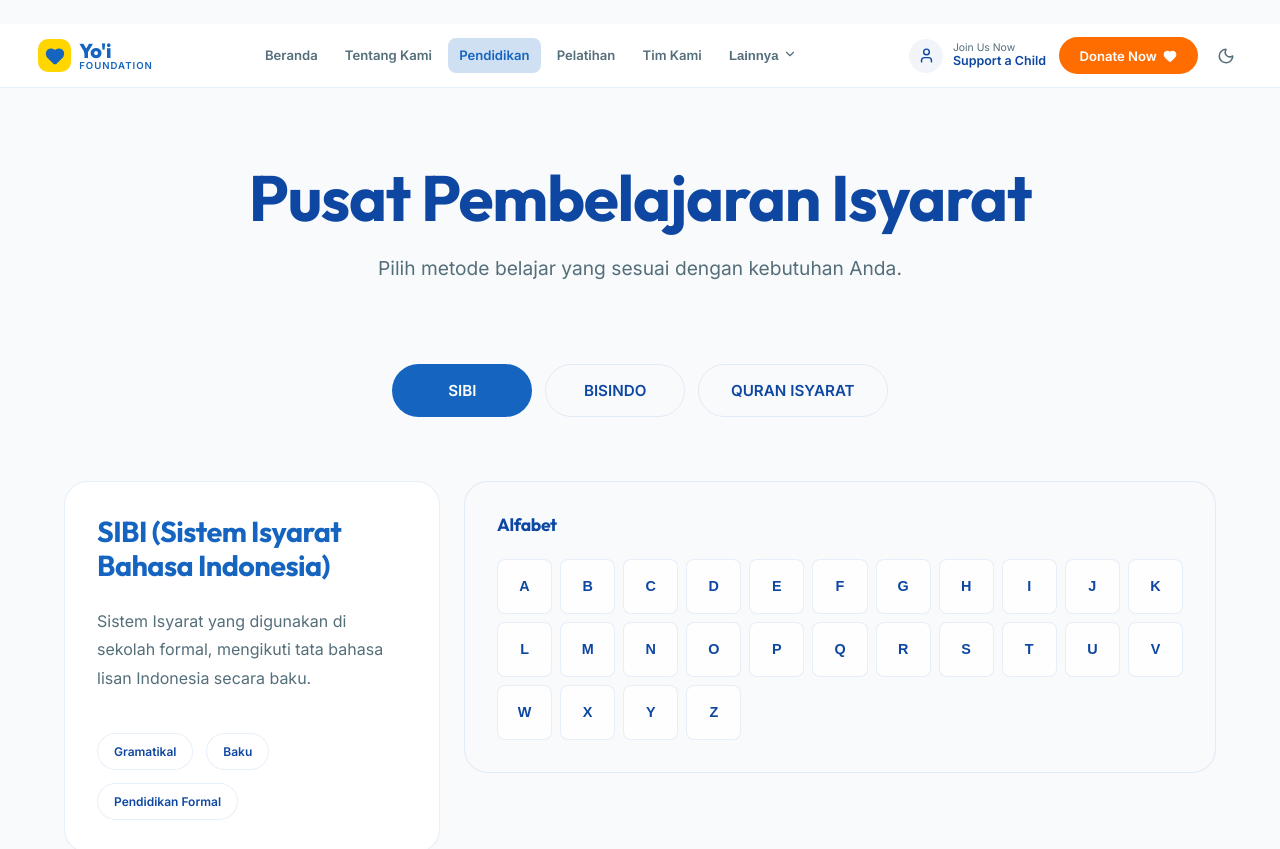
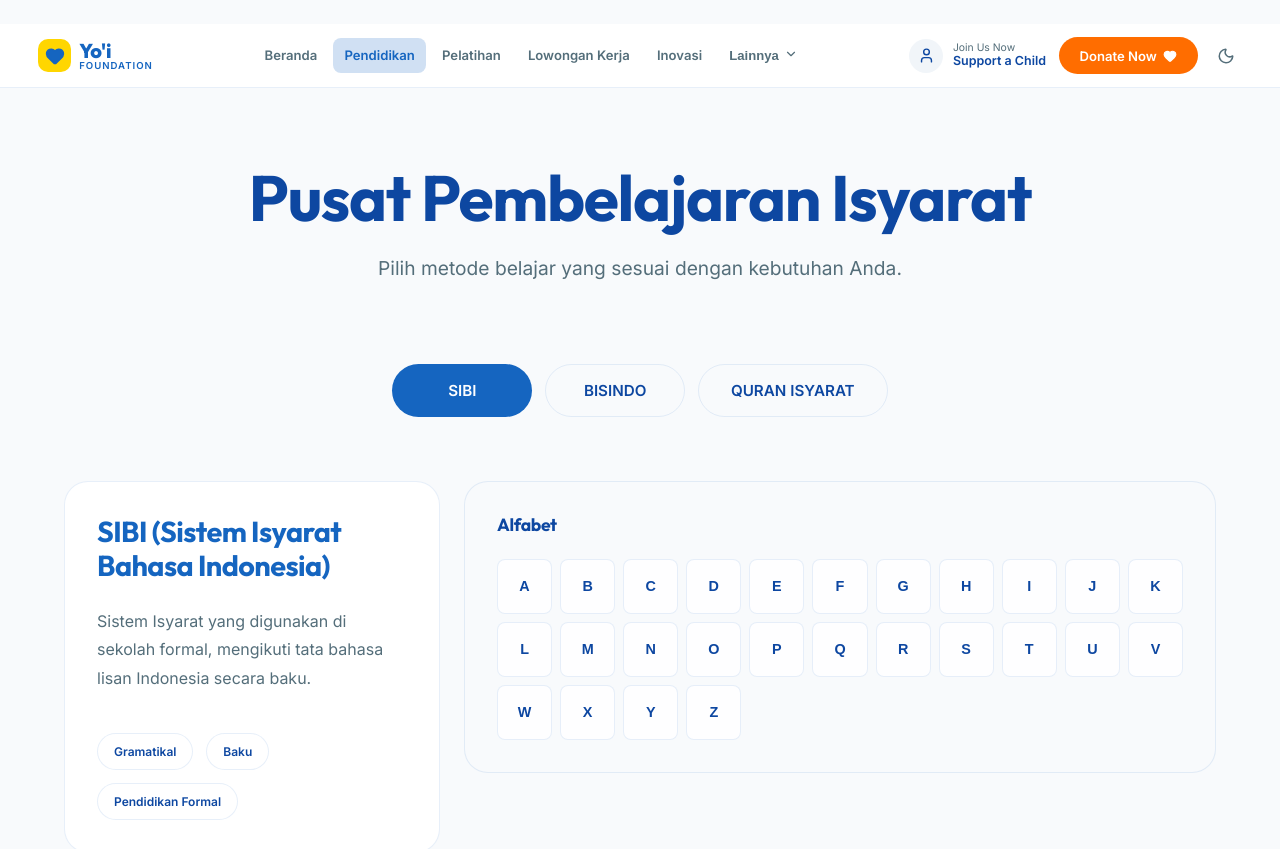
Before and after one commit to anhar-glicth/yoiapp, a React (Vite) app: page /learning in a window 1280 px wide. Shown: the top 849 px of the page. Built offline with nearby package versions, Linux system fonts and the light colour scheme.

Commit message:
feat: implement responsive Navbar component with dark mode and navigation links

```diff
--- a/src/components/Navbar.jsx
+++ b/src/components/Navbar.jsx
@@ -32,16 +32,16 @@ const Navbar = () => {
   // Primary links shown directly in navbar
   const primaryLinks = [
     { name: 'Beranda', path: '/' },
-    { name: 'Tentang Kami', path: '/about' },
     { name: 'Pendidikan', path: '/learning' },
     { name: 'Pelatihan', path: '/pelatihan' },
-    { name: 'Tim Kami', path: '/team' },
+    { name: 'Lowongan Kerja', path: '/lowongan' },
+    { name: 'Inovasi', path: '/inovasi' },
   ]
 
   // Secondary links inside "Lainnya" dropdown
   const moreLinks = [
-    { name: 'Lowongan Kerja', path: '/lowongan', icon: '💼' },
-    { name: 'Inovasi', path: '/inovasi', icon: '💡' },
+    { name: 'Tentang Kami', path: '/about', icon: '🏛️' },
+    { name: 'Tim Kami', path: '/team', icon: '👥' },
   ]
 
   const allLinks = [...primaryLinks, ...moreLinks]
```
